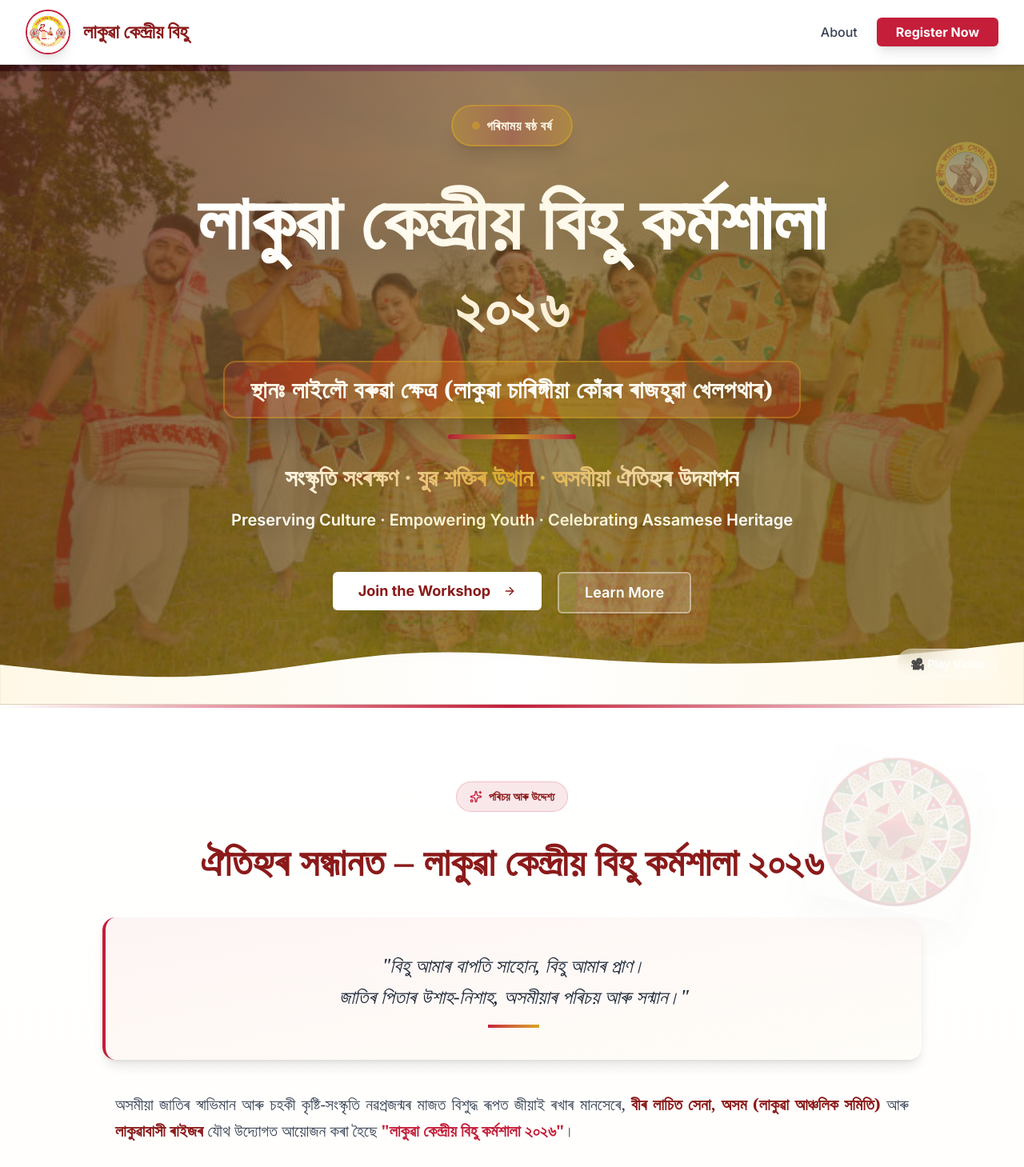
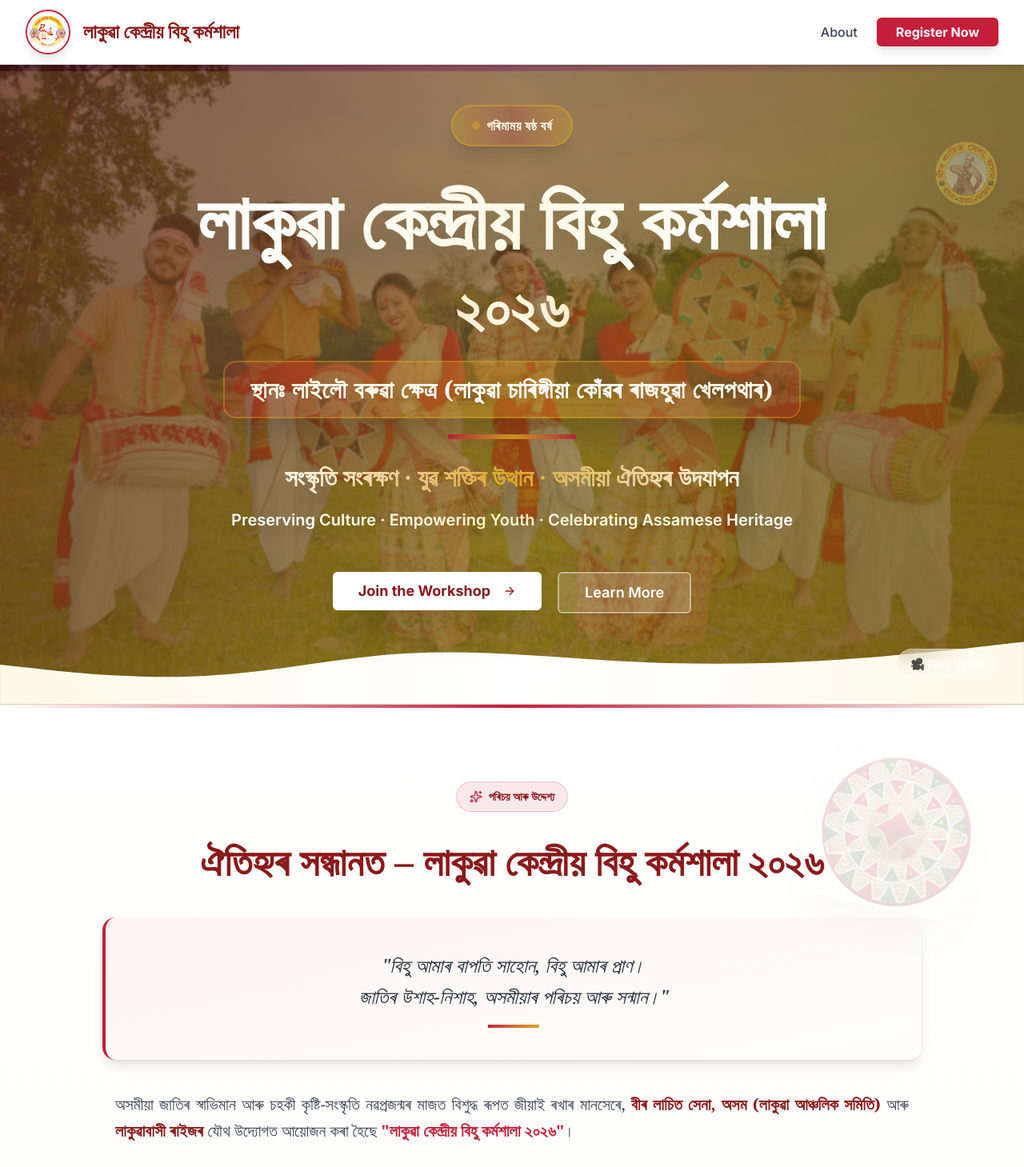
Before and after one commit to DRLVP/bihu-workshop, a React (Vite) app: page / in a window 1280 px wide. Shown: the top 1459 px of the page at 80% size. Built offline with nearby package versions, Linux system fonts and the light colour scheme.

Commit message:
feat: Add initial Navbar and About components and update index.html.

```diff
--- a/index.html
+++ b/index.html
@@ -3,7 +3,7 @@
 
 <head>
   <meta charset="UTF-8" />
-  <link rel="icon" type="image/jpeg" href="../assets/logo.jpeg" />
+  <link rel="icon" type="image/jpeg" href="/logo.jpeg" />
   <meta name="viewport" content="width=device-width, initial-scale=1.0" />
   <title>লাকুৱা কেন্দ্ৰীয় বিহু কৰ্মশালা</title>
 </head>
--- a/src/components/About.tsx
+++ b/src/components/About.tsx
@@ -50,7 +50,7 @@ export default function About() {
               style={{ fontFamily: 'Georgia, serif' }}
             >
               "বিহু আমাৰ বাপতি সাহোন, বিহু আমাৰ প্ৰাণ।<br />
-              জাতিৰ পিতাৰ উশাহ-নিশাহ, অসমীয়াৰ পৰিচয় আৰু সন্মান।"
+              জাতিৰ উশাহ-নিশাহ, অসমীয়াৰ পৰিচয় আৰু সন্মান।"
             </p>
             <div className="mt-4 w-16 h-1 bg-gradient-to-r from-gamusa-red to-muga-gold mx-auto"></div>
           </div>
--- a/src/components/Navbar.tsx
+++ b/src/components/Navbar.tsx
@@ -26,7 +26,7 @@ export default function Navbar() {
             </div>
             <div className="min-w-0 flex-1">
               <h2 className="text-base sm:text-lg md:text-xl lg:text-2xl font-bold text-gamusa-deep truncate">
-                লাকুৱা কেন্দ্ৰীয় বিহু
+                লাকুৱা কেন্দ্ৰীয় বিহু কৰ্মশালা
               </h2>
             </div>
           </div>
```
